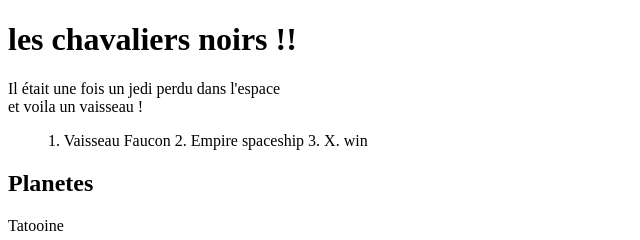
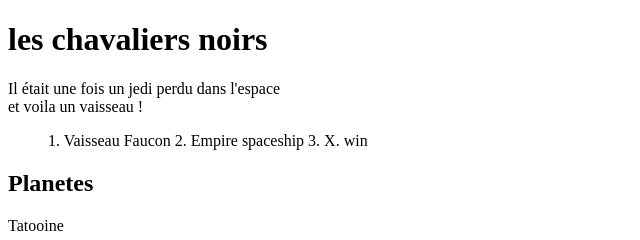
Before and after one commit to nelsonbotero/formation-git-mastering-discovery, a plain HTML site: page index.html in a window 1280 px wide. Shown: the full height of the page, 0-640 px from the left. Drawn offline with Linux system fonts and the light colour scheme.

Commit message:
Update index.html
fix : take off !!

```diff
--- a/index.html
+++ b/index.html
@@ -6,7 +6,7 @@
     <title>Document</title>
 </head>
 <body>
-    <h1>les chavaliers noirs !!</h1>
+    <h1>les chavaliers noirs </h1>
     <div>
         Il était une fois un jedi perdu dans l'espace
     </div>
```
